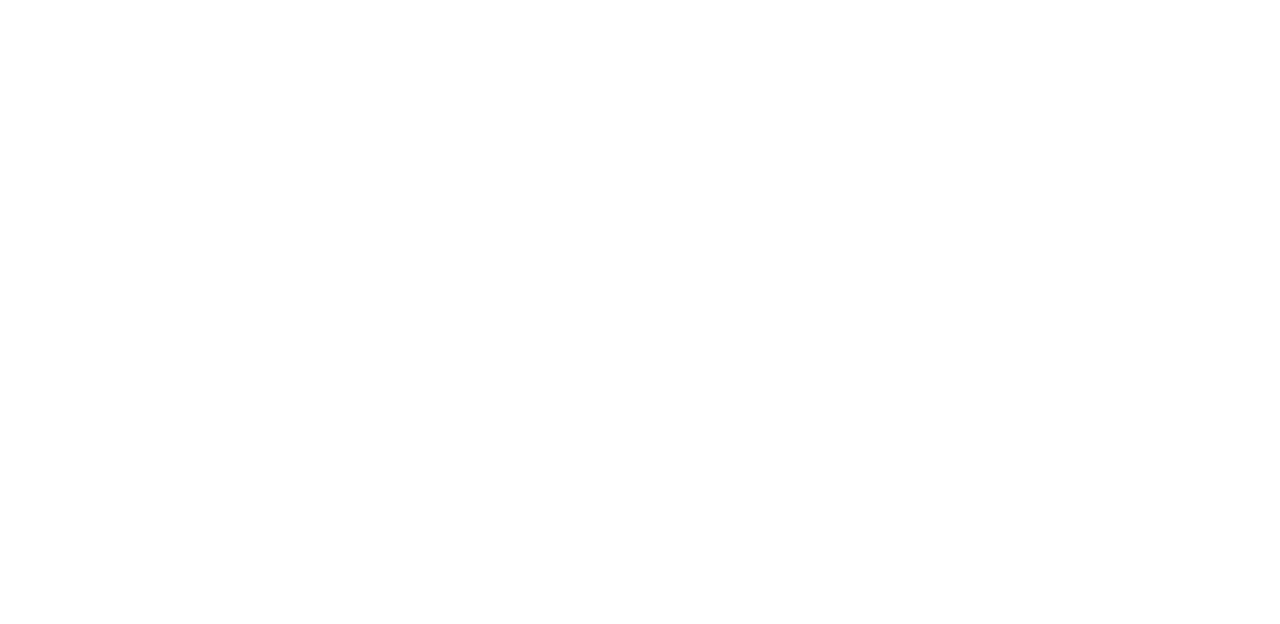
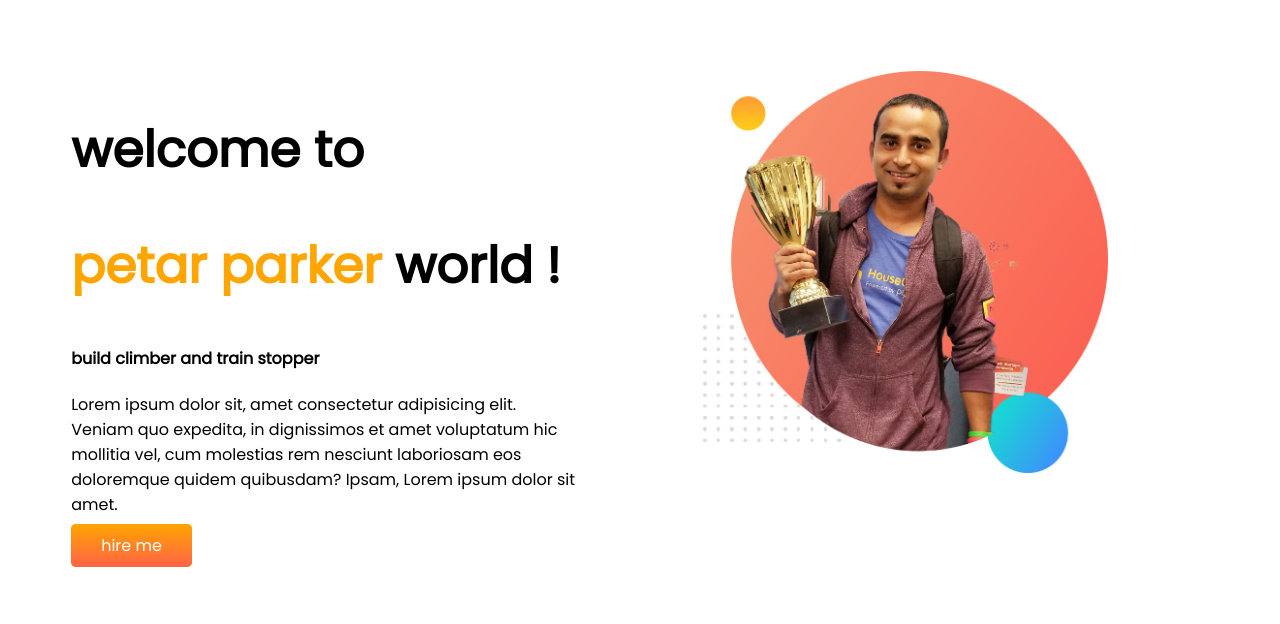
Before and after one commit to amirFahim/devoloper-portfolio, a plain HTML site: page index.html in a window 1280 px wide. Drawn offline with Linux system fonts and the light colour scheme.

Commit message:
added new doc

```diff
--- a/index.html
+++ b/index.html
@@ -1,12 +1,43 @@
 <!DOCTYPE html>
 <html lang="en">
+
 <head>
     <meta charset="UTF-8">
     <meta http-equiv="X-UA-Compatible" content="IE=edge">
     <meta name="viewport" content="width=device-width, initial-scale=1.0">
+    <link rel="preconnect" href="https://fonts.googleapis.com">
+    <link rel="preconnect" href="https://fonts.gstatic.com" crossorigin>
+    <link href="https://fonts.googleapis.com/css2?family=Poppins&display=swap" rel="stylesheet">
+    <link rel="stylesheet" href="style.css">
     <title>peter Parker portfolio website </title>
 </head>
+
 <body>
+    <section>
+        <div class="half-widht">
+            <h1>
+                welcome to
+            </h1>
+            <h1>
+                <span class="orange-color"> petar parker</span> world !
+
+            </h1>
+            <h4> build climber and train stopper</h4>
+            <p>
+                Lorem ipsum dolor sit, amet consectetur adipisicing elit. Veniam quo expedita, in dignissimos et amet
+                voluptatum hic mollitia vel, cum molestias rem nesciunt laboriosam eos doloremque quidem quibusdam?
+                Ipsam,
+                Lorem ipsum dolor sit amet.
+            </p>
+            <a class="link_btn" target="blank" href="https://www.linkedin.com/in/amir-fahim-b352a0216/"> hire me</a>
+        </div>
+        <div class="half-widht">
+            <img src="images/jhankar.png" alt="">
+
+        </div>
+
+    </section>
 
 </body>
+
 </html>
--- /dev/null
+++ b/style.css
@@ -0,0 +1,31 @@
+body{
+    font-family: 'Poppins', sans-serif;
+
+}
+h1{
+    font-size: 50px;
+}
+.orange-color{
+    color: orange;
+}
+section{
+    display: flex;
+}
+.half-widht{
+    width: 50%;
+    padding: 5%;
+
+}
+.half-widht img{
+    width: 80%;
+}
+.link_btn{
+    text-decoration: none;
+    background-color: orange;
+    padding: 10px 30px;
+    border-radius: 5px;
+    font-weight: 400px;
+    color: white;
+    background-image: linear-gradient(orange, tomato);
+
+}
```
Also changed, not shown: images/dream-bg.png (added), images/exp-bg.png (added), images/jhankar.png (added), images/jhankar2.png (added), images/my-bg.png (added), images/my-bg2.png (added), images/top-banner.png (added), 7 other files.
